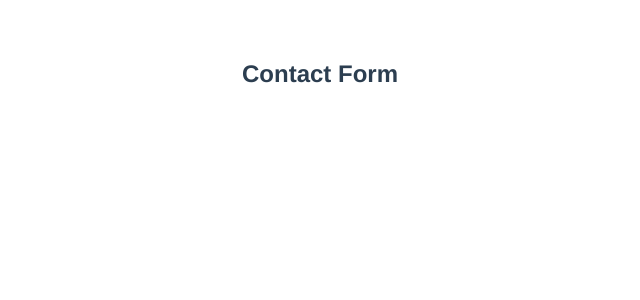
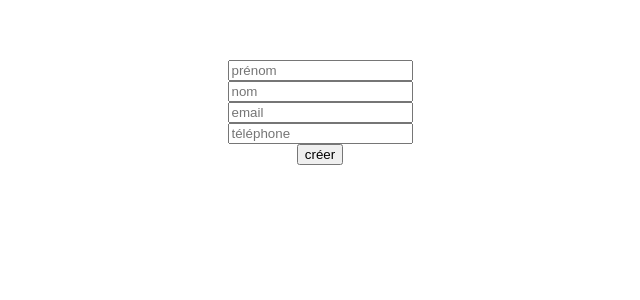
Before and after one commit to AmaurySemery/learnVuejsFirestore, a Vue app in the folder contact-manager/: page / in a window 1280 px wide. Shown: the top 300 px of the page, without its empty margins (320-960 px from the left). Built offline with nearby package versions, Linux system fonts and the light colour scheme.

Commit message:
Lier les champs d'un formulaire aux données d'un component

```diff
--- a/contact-manager/src/components/ContactForm.vue
+++ b/contact-manager/src/components/ContactForm.vue
@@ -1,12 +1,28 @@
 <template>
     <div>
-        <h2>Contact Form</h2>
+        <form>
+            <input type="text" placeholder="prénom" v-model="contact.firstName"><br>
+            <input type="text" placeholder="nom" v-model="contact.lastName"><br>
+            <input type="text" placeholder="email" v-model="contact.email"><br>
+            <input type="text" placeholder="téléphone" v-model="contact.phone"><br>
+            <button type="submit">créer</button>
+        </form>
     </div>
 </template>
 
 <script>
+// snippet "vdata"
     export default {
-
+        data() {
+            return {
+                contact: {
+                    firstName: "",
+                    lastName: "",
+                    email: "",
+                    phone: ""
+                }
+            };
+        }
     }
 </script>
 
```
